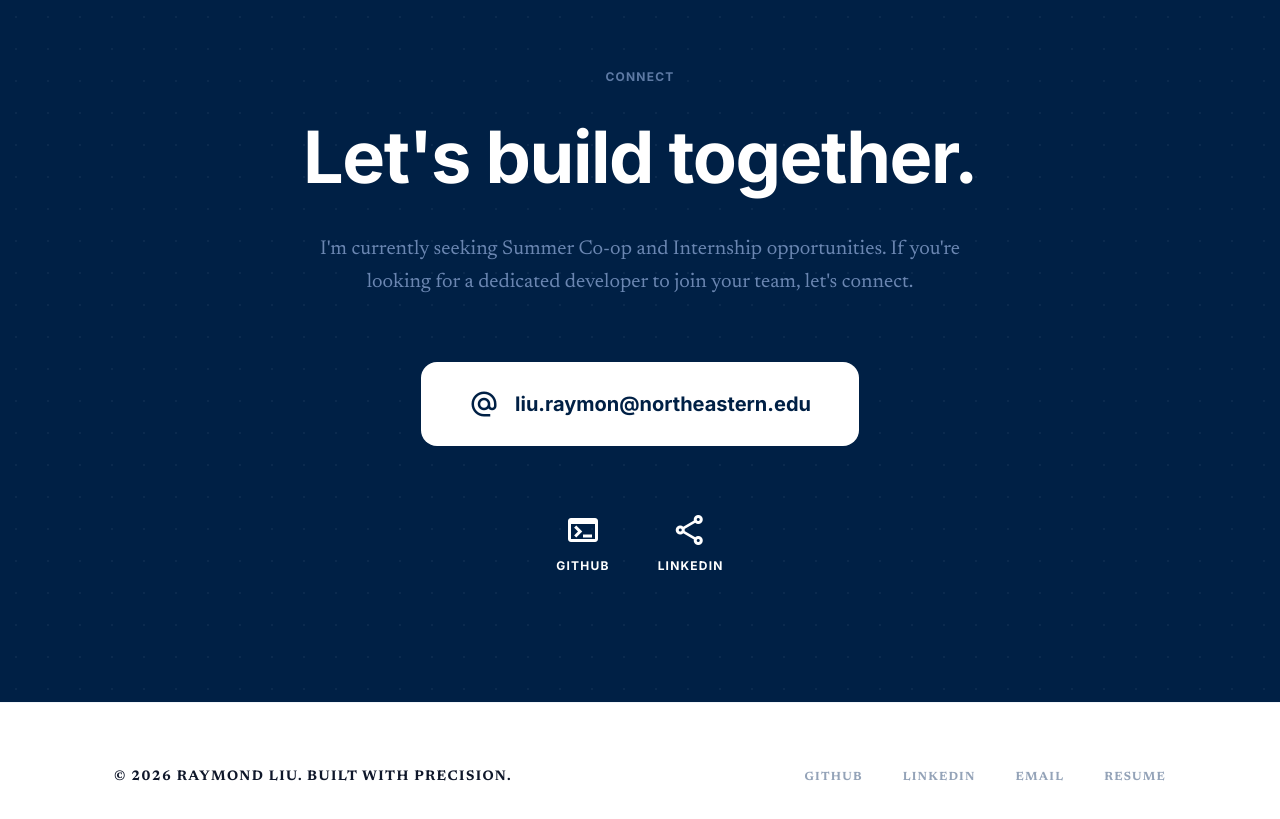
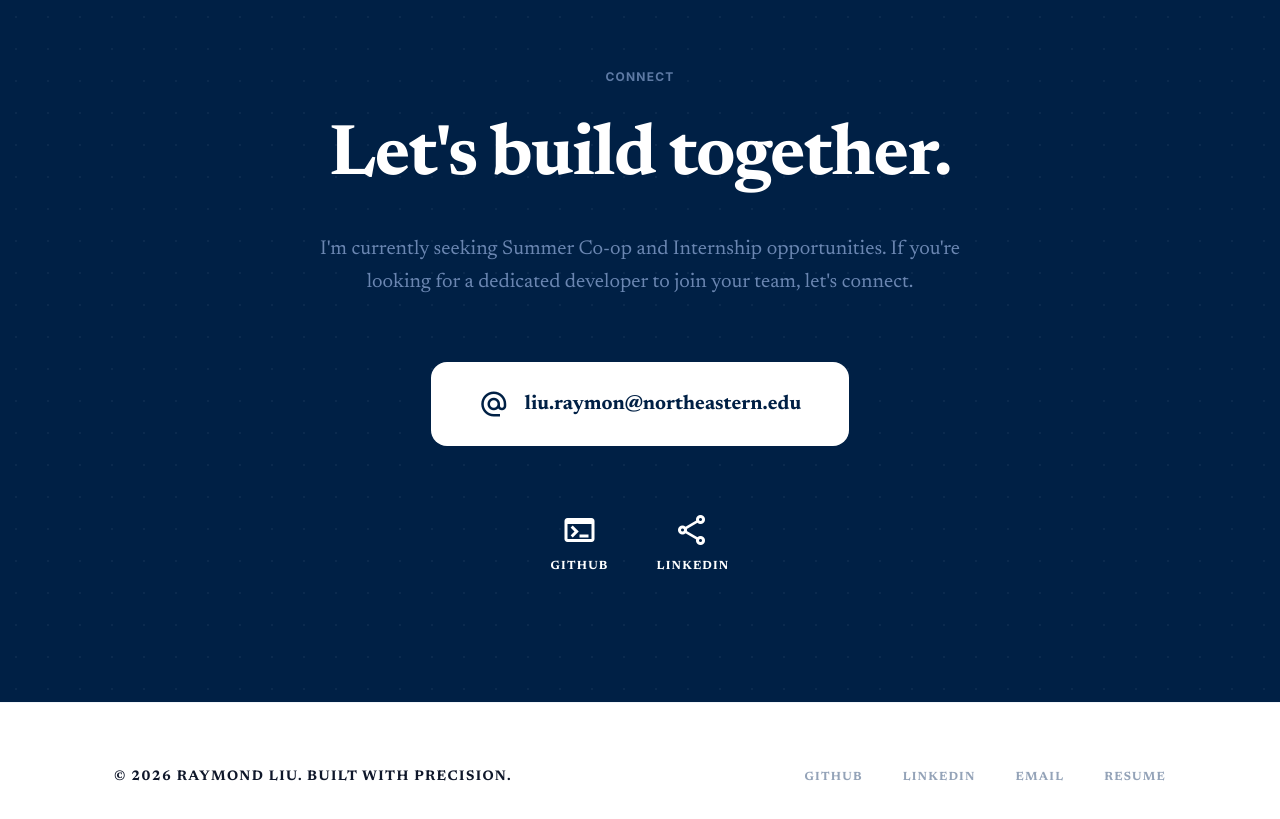
Before and after one commit to raydl18/personal-website, a React (Vite) app: page / in a window 1280 px wide. Shown: the part 5300-6119 px from the top of the page. Built offline with nearby package versions, Linux system fonts and the light colour scheme.

Commit message:
improve font consistency

```diff
--- a/src/sections/Contact.jsx
+++ b/src/sections/Contact.jsx
@@ -7,7 +7,7 @@ export default function Contact() {
         <span className="font-inter text-xs font-bold text-on-primary-container tracking-widest uppercase opacity-70">
           Connect
         </span>
-        <h2 className="font-inter font-bold text-5xl md:text-7xl mt-8 leading-[1.1] tracking-[-0.02em]">
+        <h2 className="font-newsreader font-bold text-5xl md:text-7xl mt-8 leading-[1.1] tracking-[-0.02em]">
           Let's build together.
         </h2>
         <p className="font-newsreader text-xl text-on-primary-container mt-10 max-w-2xl mx-auto opacity-80 leading-relaxed">
@@ -18,7 +18,7 @@ export default function Contact() {
         <div className="mt-16 flex flex-col md:flex-row justify-center">
           <a
             href="mailto:liu.raymon@northeastern.edu"
-            className="inline-flex items-center justify-center gap-4 px-12 py-6 bg-white text-primary font-inter font-bold text-xl rounded-2xl hover:shadow-[0_20px_50px_rgba(255,255,255,0.2)] transition-all hover-lift"
+            className="inline-flex items-center justify-center gap-4 px-12 py-6 bg-white text-primary font-newsreader font-bold text-xl rounded-2xl hover:shadow-[0_20px_50px_rgba(255,255,255,0.2)] transition-all hover-lift"
           >
             <span className="material-symbols-outlined text-3xl">alternate_email</span>
             liu.raymon@northeastern.edu
@@ -35,7 +35,7 @@ export default function Contact() {
             <span className="material-symbols-outlined text-4xl group-hover:scale-110 transition-transform">
               terminal
             </span>
-            <span className="font-inter text-xs font-bold tracking-widest uppercase">GitHub</span>
+            <span className="font-newsreader text-xs font-bold tracking-widest uppercase">GitHub</span>
           </a>
           <a
             href="https://linkedin.com/in/raymond-liu18"
@@ -46,7 +46,7 @@ export default function Contact() {
             <span className="material-symbols-outlined text-4xl group-hover:scale-110 transition-transform">
               share
             </span>
-            <span className="font-inter text-xs font-bold tracking-widest uppercase">LinkedIn</span>
+            <span className="font-newsreader text-xs font-bold tracking-widest uppercase">LinkedIn</span>
           </a>
         </div>
 
```
